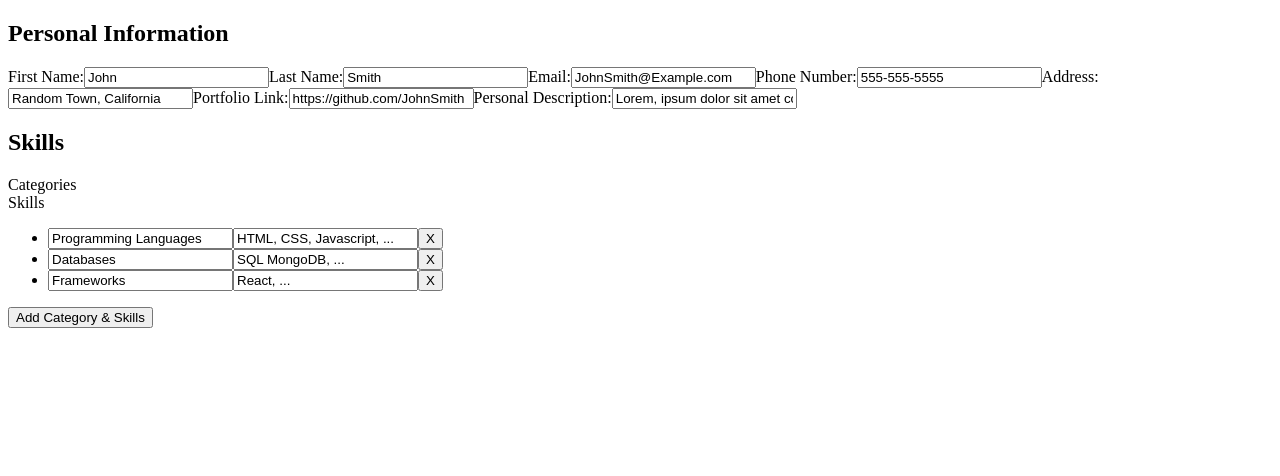
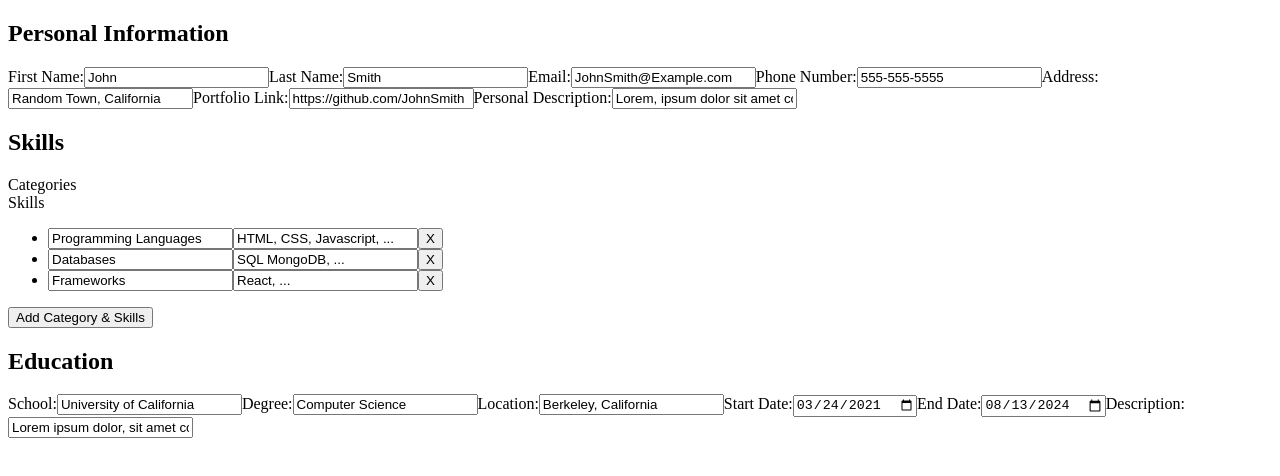
Before and after one commit to Neon-Panda/Project-CV-Application, a React (Vite) app: page / in a window 1280 px wide. Shown: the top 476 px of the page. Built offline with nearby package versions, Linux system fonts and the light colour scheme.

Commit message:
feat: education history inputs

```diff
--- a/src/App.jsx
+++ b/src/App.jsx
@@ -1,6 +1,7 @@
 import { useState } from "react";
 import PersonDetails from "./components/personal-details";
 import PersonalSkills from "./components/skills";
+import EducationHistory from "./components/education-history";
 
 function App() {
   const [personalInfo, setPersonalInfo] = useState({
@@ -20,6 +21,18 @@ function App() {
     { category: "Frameworks", skills: "React, ..." },
   ]);
 
+  const [personalEducation, setPersonalEducation] = useState([
+    {
+      school: "University of California",
+      degree: "Computer Science",
+      location: "Berkeley, California",
+      dateStart: "2021-03-24",
+      dateEnd: "2024-08-13",
+      description:
+        "Lorem ipsum dolor, sit amet consectetur adipisicing elit. Consequatur esse ex quis sint voluptatem minima blanditiis quidem laborum exercitationem repellendus.",
+    },
+  ]);
+
   return (
     <>
       <PersonDetails
@@ -30,6 +43,10 @@ function App() {
         personalSkills={personalSkills}
         setPersonalSkills={setPersonalSkills}
       />
+      <EducationHistory
+        personalEducation={personalEducation}
+        setPersonalEducation={setPersonalEducation}
+      />
     </>
   );
 }
--- /dev/null
+++ b/src/components/education-history.jsx
@@ -0,0 +1,118 @@
+export default function education({ personalEducation, setPersonalEducation }) {
+  function changeEducation(event, index) {
+    const editField = (eventCase, eventValue, index) => {
+      setPersonalEducation(
+        personalEducation.map((item, itemIndex) =>
+          itemIndex === index
+            ? { ...personalEducation[index], [eventCase]: eventValue }
+            : item
+        )
+      );
+    };
+
+    switch (event.target.name) {
+      case "school":
+        editField("school", event.target.value, index);
+        break;
+      case "degree":
+        editField("degree", event.target.value, index);
+        break;
+      case "location":
+        editField("location", event.target.value, index);
+        break;
+      case "dateStart":
+        editField("dateStart", event.target.value, index);
+        break;
+      case "dateEnd":
+        editField("dateEnd", event.target.value, index);
+        break;
+      case "description":
+        editField("description", event.target.value, index);
+        break;
+      default:
+        break;
+    }
+  }
+
+  function createForm(individualEducation, index) {
+    return (
+      <form action="" key={index}>
+        <label htmlFor="school">
+          School:
+          <input
+            type="text"
+            name="school"
+            id="school"
+            placeholder="University of California"
+            value={individualEducation.school}
+            onChange={(event) => changeEducation(event, index)}
+          />
+        </label>
+        <label htmlFor="degree">
+          Degree:
+          <input
+            type="text"
+            name="degree"
+            id="degree"
+            placeholder="Computer Science"
+            value={individualEducation.degree}
+            onChange={(event) => changeEducation(event, index)}
+          />
+        </label>
+        <label htmlFor="location">
+          Location:
+          <input
+            type="text"
+            name="location"
+            id="degree"
+            placeholder="Berkeley, California"
+            value={individualEducation.location}
+            onChange={(event) => changeEducation(event, index)}
+          />
+        </label>
+        <label htmlFor="dateStart">
+          Start Date:
+          <input
+            type="date"
+            name="dateStart"
+            id="dateStart"
+            placeholder="2021-03-24"
+            value={individualEducation.dateStart}
+            onChange={(event) => changeEducation(event, index)}
+          />
+        </label>
+        <label htmlFor="dateEnd">
+          End Date:
+          <input
+            type="date"
+            name="dateEnd"
+            id="dateEnd"
+            placeholder="2024-08-13"
+            value={individualEducation.dateEnd}
+            onChange={(event) => changeEducation(event, index)}
+          />
+        </label>
+        <label htmlFor="description">
+          Description:
+          <input
+            type="text"
+            name="description"
+            id="description"
+            placeholder="Enter Text"
+            value={individualEducation.description}
+            onChange={(event) => changeEducation(event, index)}
+          />
+        </label>
+      </form>
+    );
+  }
+
+  return (
+    <section>
+      <h2>Education</h2>
+      {personalEducation.map((individualEducation, index) =>
+        createForm(individualEducation, index)
+      )}
+    </section>
+  );
+}
```
